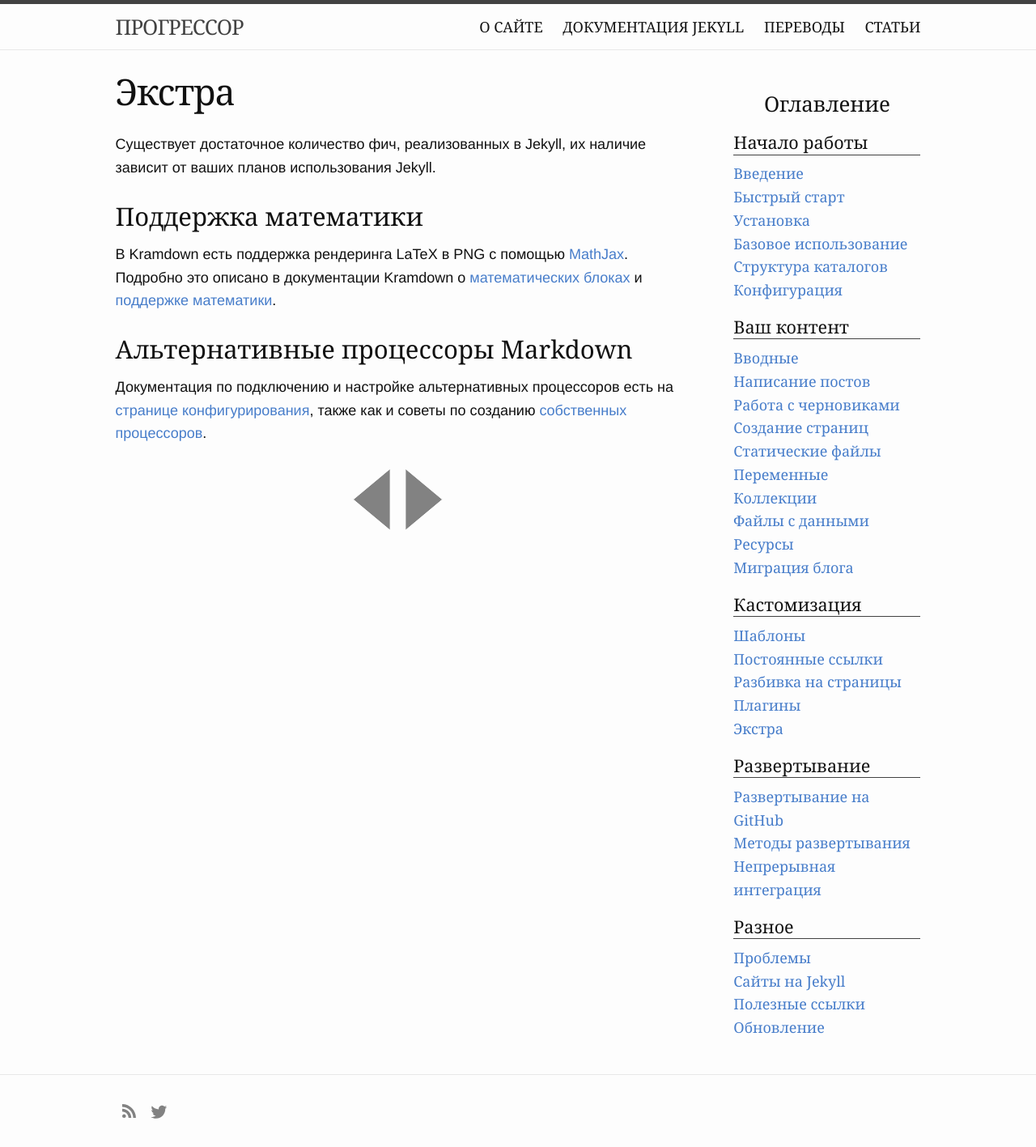
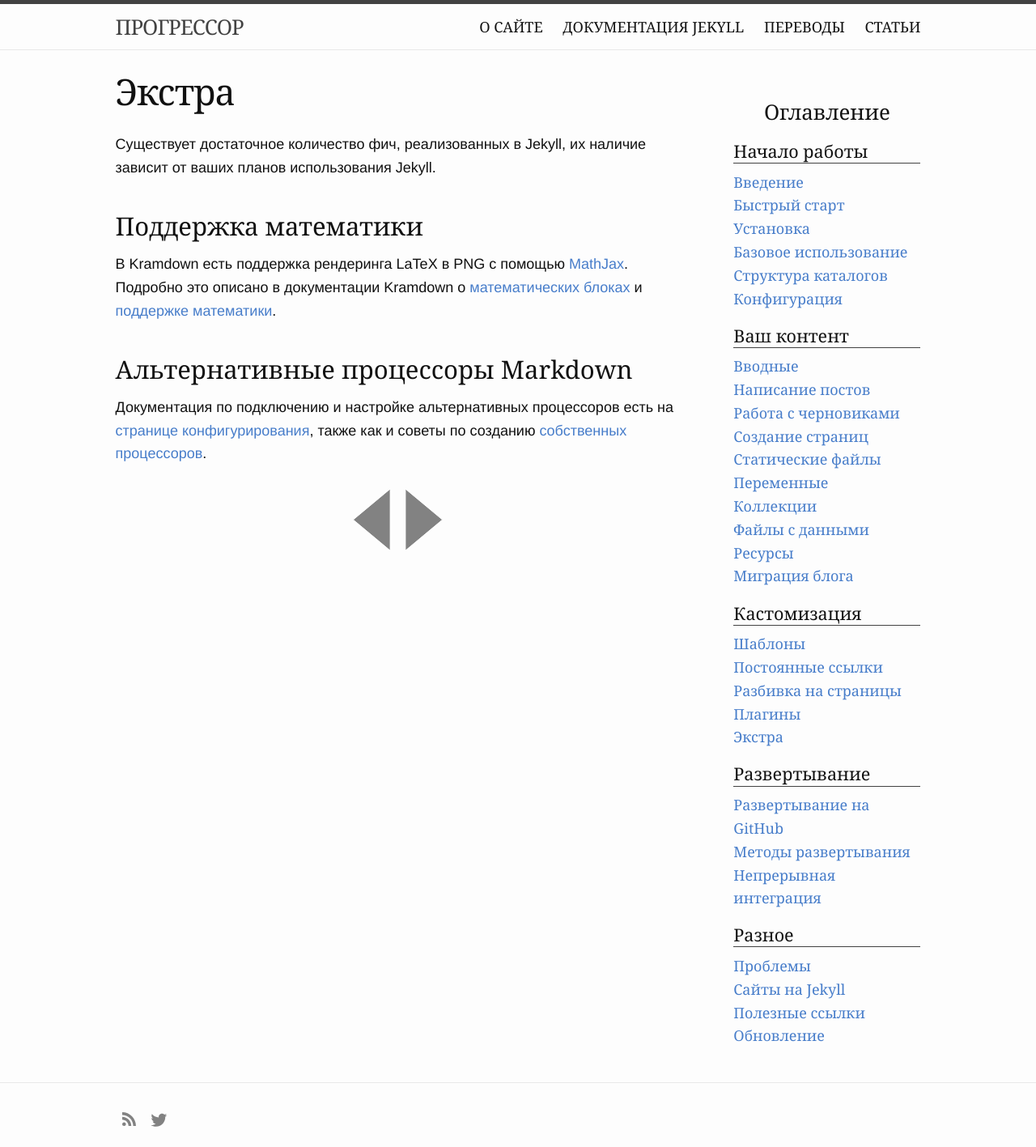
Before and after one commit to prgssr/prgssr.github.io, a Jekyll site: the page built from _documentation/21_extra.markdown, in a window 1280 px wide. Shown: the whole page at 81% size. Built offline with Jekyll 4.4.1, drawn with Linux system fonts in a browser that asks for light colours.

Commit message:
increase headings margin

```diff
--- a/_sass/base/_typography.scss
+++ b/_sass/base/_typography.scss
@@ -22,7 +22,7 @@ h5 {
   font-family: $heading-font-family;
   font-weight: 400;
   line-height: $heading-line-height;
-  margin: $small-spacing 0 ($small-spacing / 2);
+  margin: 1.5 * $small-spacing 0 ($small-spacing / 2);
 }
 
 h6 {
```
